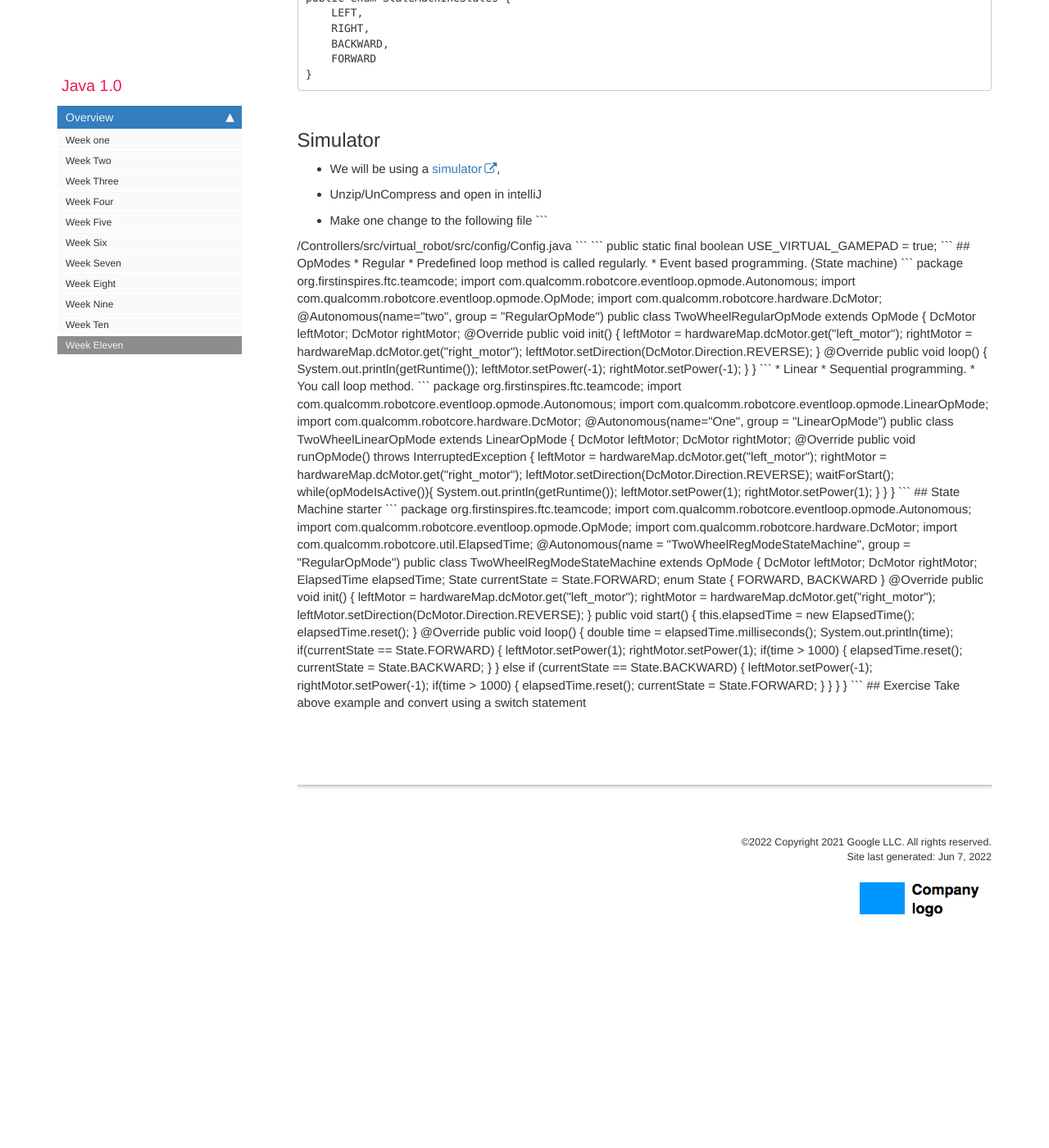
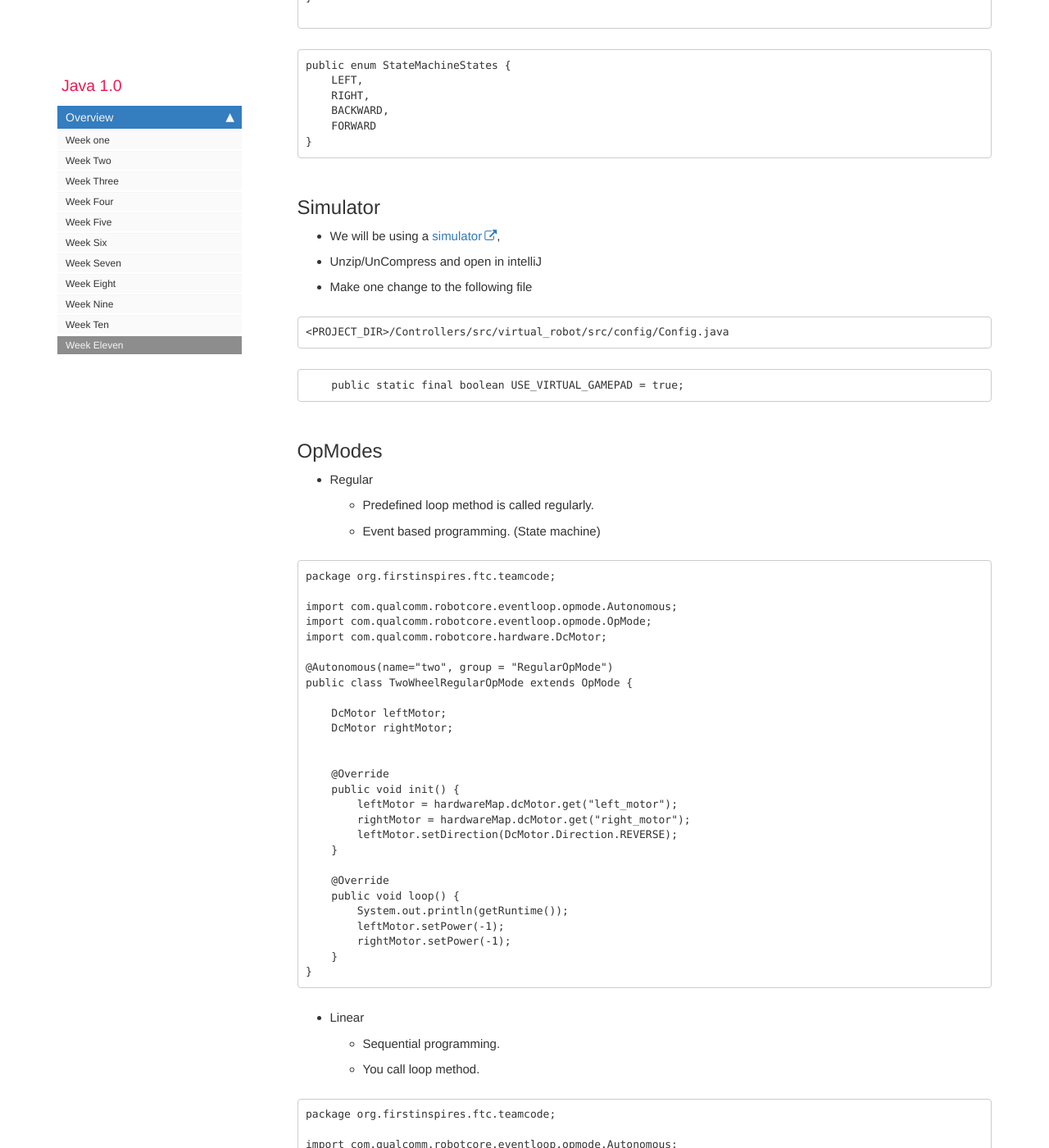
Before and after one commit to rambethina/java, a Jekyll site: the page built from pages/mydoc/mydoc_week_eleven.md, in a window 1280 px wide and 1400 px high, scrolled down 1767 px. Shown: the whole window at 82% size. Built offline with Jekyll 4.4.1, drawn with Linux system fonts in a browser that asks for light colours; comment, search, counter and statistics services are not loaded; before the commit the page ends 2961 px from its top, so only the background shows below that; some of the changed text lies outside the part shown.

Commit message:
fix formatting

````diff
--- a/pages/mydoc/mydoc_week_eleven.md
+++ b/pages/mydoc/mydoc_week_eleven.md
@@ -91,8 +91,9 @@ public enum StateMachineStates {
 * We will be using a [simulator](https://github.com/Beta8397/virtual_robot),
 * Unzip/UnCompress and open in intelliJ
 * Make one change to the following file
+
 ```
-<PROJECT dir="">/Controllers/src/virtual_robot/src/config/Config.java
+<PROJECT_DIR>/Controllers/src/virtual_robot/src/config/Config.java
 ```
 
 ```
````
